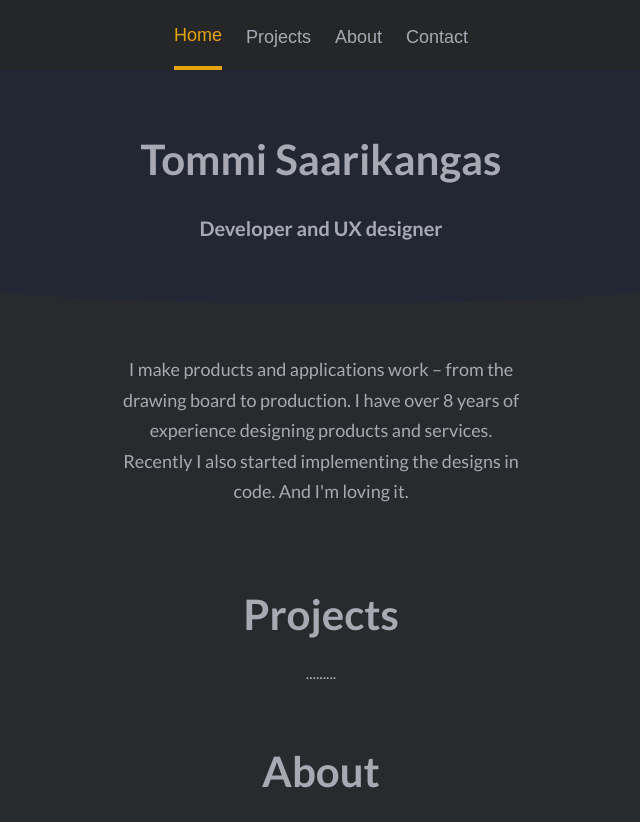
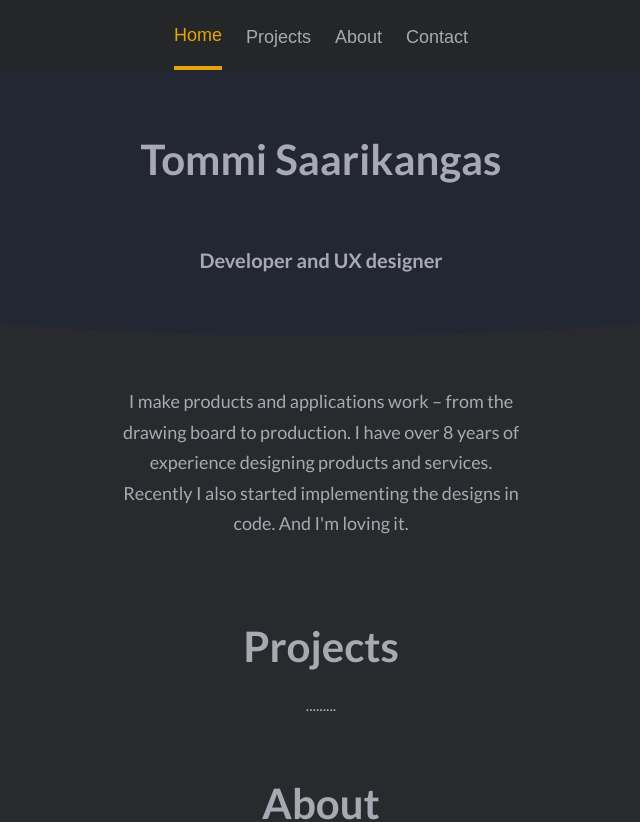
Before and after one commit to saarikt1/portfolio, a React (Create React App) app: page / in a window 1280 px wide. Shown: the top 822 px of the page, without its empty margins (319-959 px from the left). Built offline with nearby package versions, Linux system fonts and the light colour scheme.

Commit message:
Increase header margin

```diff
--- a/src/globals.scss
+++ b/src/globals.scss
@@ -27,7 +27,7 @@ h1 {
 
 h2 {
   font-size: 1.25rem;
-  margin-top: $margin-l;
+  margin-top: $margin-xl;
   margin-bottom: $margin-xl;
 }
 
```
